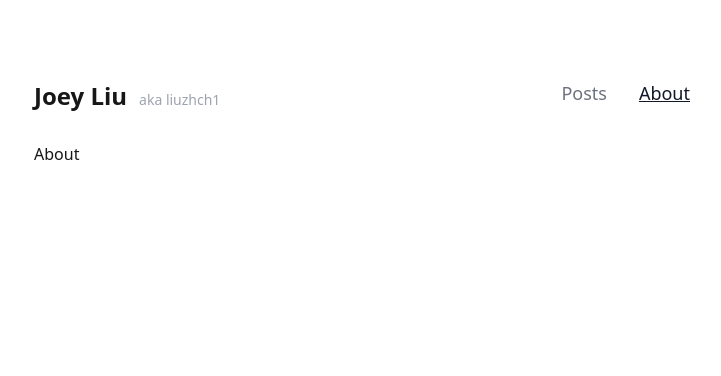
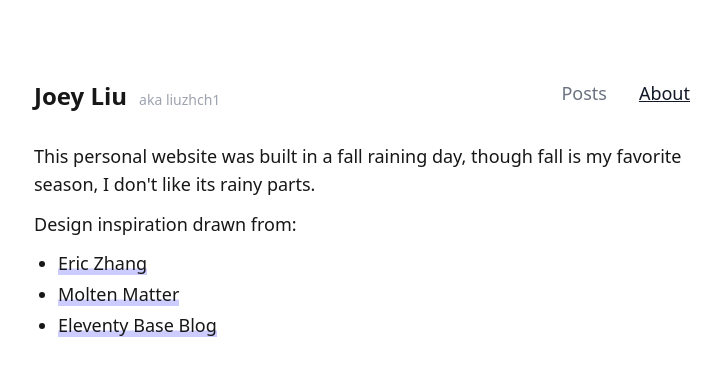
Before and after one commit to liuzhch1/liuzhch1.com, a Next.js app: page /about in a window 1280 px wide. Shown: the top 376 px of the page, without its empty margins (270-991 px from the left). Built offline with nearby package versions, Linux system fonts and the light colour scheme.

Commit message:
feat: about page content

```diff
--- a/src/pages/about/index.tsx
+++ b/src/pages/about/index.tsx
@@ -1,3 +1,32 @@
+import Head from 'next/head'
+
 export default function About() {
-  return <div>About</div>
+  return (
+    <>
+      <Head>
+        <title>About - Joey's Blog</title>
+        <meta name="description" content="About Joey" />
+      </Head>
+      <div className="text-lg">
+        <p>
+          This personal website was built in a fall raining day, though fall is
+          my favorite season, I don't like its rainy parts.
+        </p>
+        <p>Design inspiration drawn from:</p>
+        <ul>
+          <li>
+            <a href="https://www.ekzhang.com/">Eric Zhang</a>
+          </li>
+          <li>
+            <a href="https://sgt.hootr.club/">Molten Matter</a>
+          </li>
+          <li>
+            <a href="https://github.com/11ty/eleventy-base-blog">
+              Eleventy Base Blog
+            </a>
+          </li>
+        </ul>
+      </div>
+    </>
+  )
 }
```
